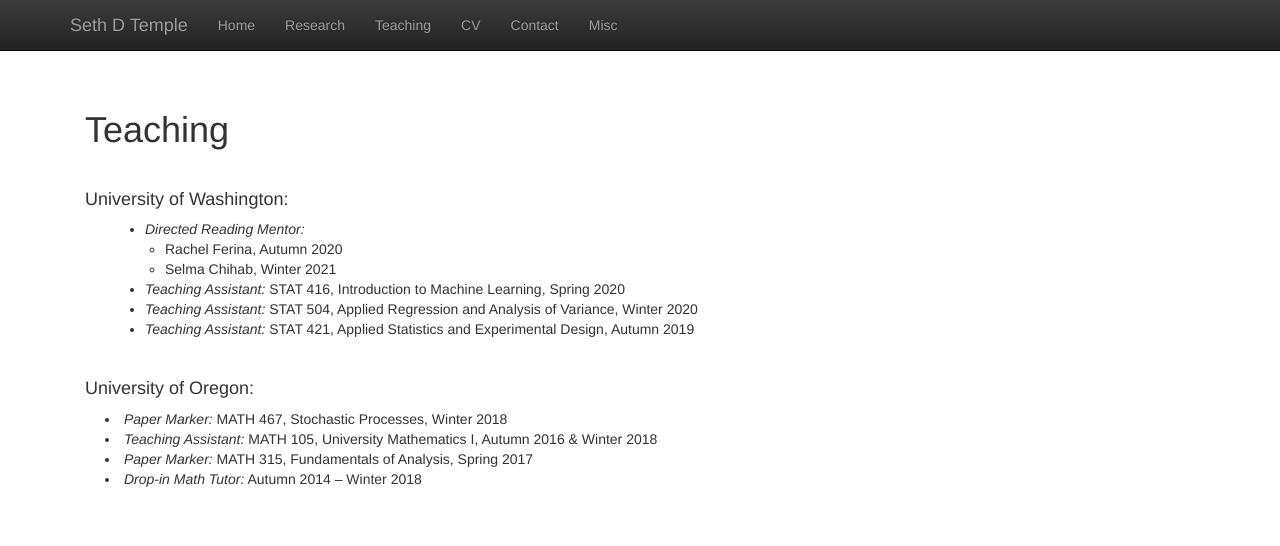
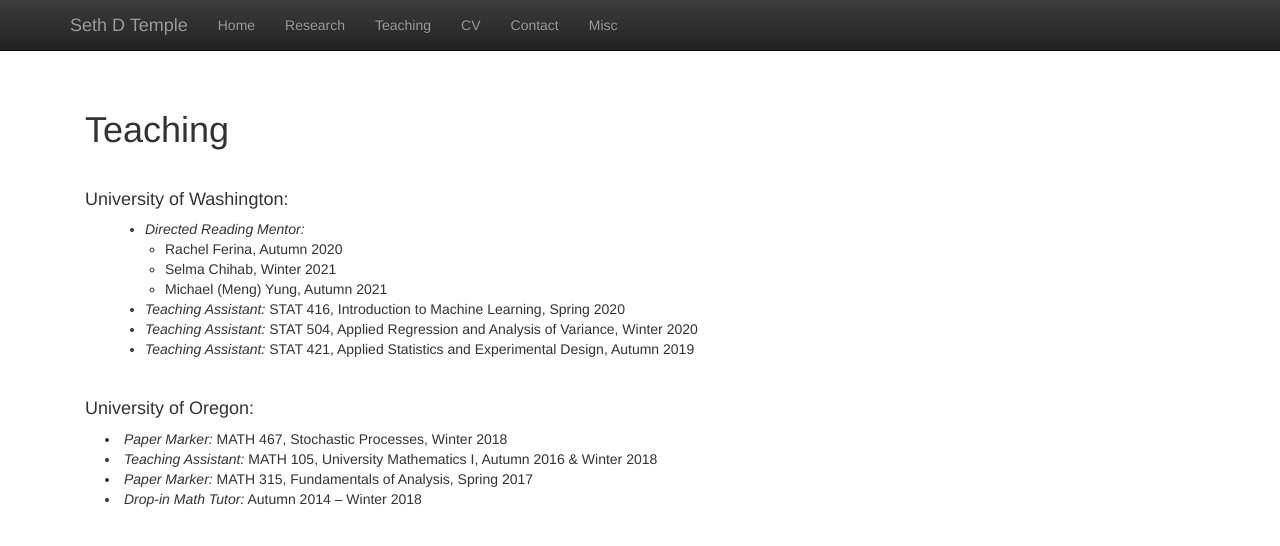
Before and after one commit to sdtemple/sdtemple.github.io, a Jekyll site: the page built from teaching.html, in a window 1280 px wide. Shown: the top 546 px of the page. Built offline with Jekyll 4.4.1, drawn with Linux system fonts in a browser that asks for light colours; nearby versions of some CDN libraries; library files that are not in the unit come from our copies.

Commit message:
Update teaching.html

```diff
--- a/teaching.html
+++ b/teaching.html
@@ -12,6 +12,7 @@
     <ul>
         <li> Rachel Ferina, Autumn 2020 </li>
         <li> Selma Chihab, Winter 2021 </li>
+        <li> Michael (Meng) Yung, Autumn 2021 </li>
     </ul>
     <li style="padding:0px;margin:0px 20px 0px;"> <i>Teaching Assistant:</i> STAT 416, Introduction to Machine Learning, Spring 2020 </li>
     <li style="padding:0px;margin:0px 20px 0px;"> <i>Teaching Assistant:</i> STAT 504, Applied Regression and Analysis of Variance, Winter 2020 </li>
```
